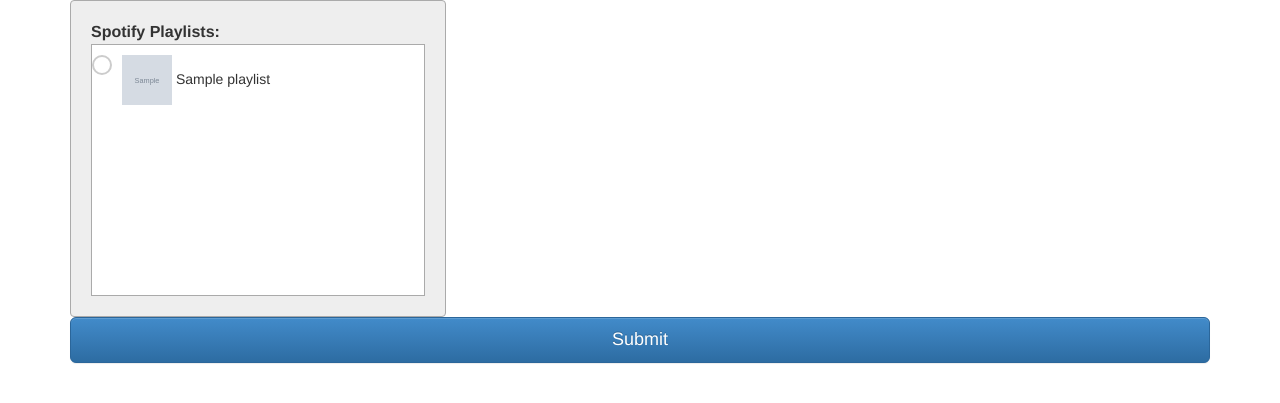
After one commit to matt-nann/PulseFi, a Flask app: template src/flaskServer/templates/forms/selectPlaylist.html in a window 1280 px wide. The commit adds this page. Shown: the top 403 px of the page. Run offline with Flask 3, Linux system fonts and the light colour scheme; the template is opened without the code that fills it: values that come from a table or form of the project are taken from there, most other values are stand-ins (such as "Sample title", 1, 10 or a date in 2020); grey boxes marked "Sample" are stand-in pictures; parts of the project's set-up code (start-up, migrations or seed data) failed here and were passed over; some libraries are stand-ins or nearby versions.

Commit message:
scrollable selectable playlist list for modes

```diff
--- a/src/APIs/fitbitData.py
+++ b/src/APIs/fitbitData.py
@@ -52,13 +52,13 @@ class FitbitClient(object):
         try:
             return getattr(self.fitbit, function)(resource, *args, **kwargs)
         except Exception as e:
-            print("Error retrieving auth client: ", e)
-            print("Error type: ", type(e))
+            print("Error retrieving auth client: ", e, " type: ", type(e))
             if isinstance(e, InvalidGrantError):
                 current_user.fitbit_authorized = False
                 current_user.fitbit_access_token = None
                 current_user.fitbit_refresh_token = None
                 self.db.session.commit()
+                return pd.DataFrame()
             if isinstance(e, HTTPTooManyRequests):
                 print("Too many requests for fitbit data, retrying in ", int(e.retry_after_secs) / 60 , " minutes")
             if isinstance(e, HTTPUnauthorized):
--- a/src/flaskServer/app.py
+++ b/src/flaskServer/app.py
@@ -5,15 +5,18 @@ from flask_migrate import Migrate
 import logging
 from functools import wraps
 from logging import Formatter, FileHandler
+import json
+import ast
 
-from src import getSecret, isRunningInCloud, baseUrl
+
+from src import getSecret, isRunningInCloud, baseUrl, ModesTypes
 from src.APIs.fitbitData import Fitbit_API
 from src.APIs.spotifyData import Spotify_API
 from src.APIs.ouraData import Oura_API
 from src.dashboard import add_dash_routes
 from src.flaskServer.config import Config
 from src.flaskServer.forms import *
-from src.flaskServer.models import User, db
+from src.flaskServer.models import User, db, PlaylistsForMode, Modes, RunningModes, Playlist
 
 def create_app():
 
@@ -31,6 +34,12 @@ def create_app():
         # engine = create_engine(Config.SQLALCHEMY_DATABASE_URI)
         # print('engine created', engine)
         # db.session.configure(bind=engine)
+
+        for mode in ModesTypes:
+            modeName = mode.name; modeId = mode.value
+            if not Modes.query.filter_by(mode_name=modeName).first():
+                db.session.add(Modes(modeId, modeName))
+                db.session.commit()
 
     def resetAPI_Auth():
         if current_user and current_user.is_authenticated:
@@ -75,10 +84,6 @@ def create_app():
 
         return decorated_view
 
-    @app.route('/')
-    def home():
-        return render_template('pages/home.html')
-
     # TODO remove me
     @app.route('/checkSecrets',)
     def checkSecrets():
@@ -88,36 +93,6 @@ def create_app():
     @login_required()
     def about():
         return render_template('pages/about.html')
-
-    # @app.route('/login', methods=['GET', 'POST'])
-    # def login():
-    #     if current_user.is_authenticated:
-    #         return redirect(url_for('home'))
-    #     form = LoginForm()
-    #     if form.validate_on_submit():
-    #         if 'guest_login' in request.form:
-    #             # Authenticate the guest account
-    #             guest_username = getSecret('GUEST_USERNAME')
-    #             guest_password = getSecret('GUEST_PASSWORD')
-    #             guest_user = User.query.filter_by(username=guest_username).first()
-    #             if guest_user is not None and guest_user.check_password(guest_password):
-    #                 login_user(guest_user)
-    #                 current_user.fitbit_authorized = True
-    #                 current_user.spotify_authorized = True
-    #                 db.session.commit()
-    #                 return redirect(url_for('home'))
-    #             else:
-    #                 flash('Invalid guest account credentials.', 'danger')
-    #         else:
-    #             # Authenticate the user's credentials
-    #             user = User.query.filter_by(username=form.username.data).first()
-    #             if user is not None and user.check_password(form.password.data):
-    #                 login_user(user, remember=True)
-    #                 resetAPI_Auth()  # replace with your function to reset the API authentication
-    #                 return redirect(url_for('home'))
-    #             else:
-    #                 flash('Invalid username or password.', 'danger')
-    #     return render_template('forms/login.html', title='Login', form=form)
 
     @app.route('/login', methods=['GET', 'POST'])
     def login():
@@ -197,6 +172,53 @@ def create_app():
     # ============= dash graphs ===========
     dashApp = add_dash_routes(app, db, spotify_and_fitbit_authorized_required)
 
+    @app.route('/')
+    def home():
+        if current_user.spotify_authorized:
+            playlists = spotify_API.userPlaylists()
+            # import json
+            # pretty
+            # print(json.dumps(playlists[0], indent=4, sort_keys=True))
+        else:
+            playlists = []
+        return render_template('pages/home.html', playlists=playlists)
+
+    @app.route('/selectPlaylist', methods=['GET', 'POST'])
+    @spotify_and_fitbit_authorized_required
+    def selectPlaylist():
+        DEBUG_SLEEP_MODE = 1
+        form = SelectPlaylistsForm()
+        usedPlaylists = PlaylistsForMode.query.filter_by(mode_id=DEBUG_SLEEP_MODE, user_id=current_user.id).all()
+        usedPlayIds = [playlist.playlist_id for playlist in usedPlaylists]
+        playlists = spotify_API.userPlaylists()
+        if usedPlayIds:
+            usedPlaylists = Playlist.query.filter(Playlist.playlist_id.in_(usedPlayIds)).filter_by( user_id=current_user.id).all()
+        new_plays = []
+        if request.method == 'POST':
+            sql_addingPlaylists = []; sql_newPlays = []
+            new_plays = request.form.getlist('selected_playlists') # must match the name of input checkbox that is toggle as the user selects playlists
+            usedPlaylists = PlaylistsForMode.query.filter_by(mode_id=DEBUG_SLEEP_MODE, user_id=current_user.id).all()
+            new_plays = [ast.literal_eval(p.strip()) for p in new_plays] # in html a dictionary is built as a string and must be converted
+            new_play_ids = [p['playlist_id'] for p in new_plays]
+            sql_play_ids = [p.playlist_id for p in Playlist.query.filter_by(user_id=current_user.id).all()]
+            for playlist_dict in new_plays:
+                if playlist_dict['playlist_id'] not in sql_play_ids:
+                    sql_addingPlaylists.append(Playlist(user_id=current_user.id, playlist_id=playlist_dict['playlist_id'], playlist_name=playlist_dict['playlist_name'], playlist_image_url=playlist_dict['playlist_image']))
+                if playlist_dict['playlist_id'] not in usedPlayIds:
+                    sql_newPlays.append(PlaylistsForMode(mode_id=DEBUG_SLEEP_MODE, user_id=current_user.id, playlist_id=playlist_dict['playlist_id']))
+            for playlist in usedPlaylists:
+                if playlist.playlist_id not in new_play_ids:
+                    db.session.delete(playlist)
+            db.session.add_all(sql_addingPlaylists)
+            db.session.add_all(sql_newPlays)
+            db.session.commit()
+        for playlist in playlists:
+            if request.method == 'POST' and playlist['id'] in new_play_ids:
+                playlist['selected'] = True
+            elif request.method == 'GET' and playlist['id'] in usedPlayIds:
+                playlist['selected'] = True
+        return render_template('forms/selectPlaylist.html', form=form, playlists=playlists)
+
     @app.route('/graph', methods=['GET'])
     @spotify_and_fitbit_authorized_required
     def graph():
--- a/src/flaskServer/forms.py
+++ b/src/flaskServer/forms.py
@@ -1,5 +1,5 @@
 from flask_wtf import Form, FlaskForm
-from wtforms import StringField, PasswordField, SubmitField, BooleanField
+from wtforms import StringField, PasswordField, SubmitField, BooleanField, SelectMultipleField, FieldList, FormField
 from wtforms.validators import DataRequired, EqualTo, Length, ValidationError
 from .models import User
 
@@ -55,3 +55,15 @@ class ForgotForm(FlaskForm):
     email = StringField(
         'Email', validators=[DataRequired(), Length(min=6, max=40)]
     )
+
+class PlaylistForm(FlaskForm):
+    name = StringField('Name', validators=[DataRequired()])
+    id = StringField('Id')
+
+class SelectPlaylistsForm(FlaskForm):
+    playlists = FieldList(FormField(PlaylistForm), min_entries=1)
+    submit = SubmitField('Submit')
+
+    def validate(self, extra_validators=None):
+        print('SelectPlaylistsForm.validate()', self.playlists.data)
+        return super().validate()
--- /dev/null
+++ b/src/flaskServer/static/css/home.css
@@ -0,0 +1,225 @@
+ul {
+list-style: none;
+padding-left: 0;
+}
+
+li {
+margin: 10px 0;
+}
+
+.listbox-area {
+    width: 33%;
+    display: grid;
+    grid-gap: 2em;
+    /* grid-template-columns: repeat(1, 1fr); */
+    padding: 20px;
+    border: 1px solid #aaa;
+    border-radius: 4px;
+    background: #eee;
+  }
+
+  [role="listbox"] {
+    margin: 1em 0 0;
+    padding: 0;
+    min-height: 18em;
+    border: 1px solid #aaa;
+    background: white;
+  }
+
+  [role="listbox"]#ss_elem_list {
+    position: relative;
+    max-height: 18em;
+    overflow-y: auto;
+  }
+
+  [role="listbox"] + *,
+  .listbox-label + * {
+    margin-top: 1em;
+  }
+
+  [role="group"] {
+    margin: 0;
+    padding: 0;
+  }
+
+  [role="group"] > [role="presentation"] {
+    display: block;
+    margin: 0;
+    padding: 0 0.5em;
+    font-weight: bold;
+    line-height: 2;
+    background-color: #ccc;
+  }
+
+  [role="option"] {
+    position: relative;
+    display: block;
+    padding: 0 1em 0 1.5em;
+    line-height: 1.8em;
+  }
+
+  [role="option"].focused {
+    background: #bde4ff;
+  }
+
+  [role="option"][aria-selected="true"]::before {
+    position: absolute;
+    left: 0.5em;
+    content: "✓";
+  }
+
+  button[aria-haspopup="listbox"] {
+    position: relative;
+    padding: 5px 10px;
+    width: 150px;
+    border-radius: 0;
+    text-align: left;
+  }
+
+  button[aria-haspopup="listbox"]::after {
+    position: absolute;
+    right: 5px;
+    top: 10px;
+    width: 0;
+    height: 0;
+    border: 8px solid transparent;
+    border-top-color: currentcolor;
+    border-bottom: 0;
+    content: "";
+  }
+
+  button[aria-haspopup="listbox"][aria-expanded="true"]::after {
+    position: absolute;
+    right: 5px;
+    top: 10px;
+    width: 0;
+    height: 0;
+    border: 8px solid transparent;
+    border-top: 0;
+    border-bottom-color: currentcolor;
+    content: "";
+  }
+
+  button[aria-haspopup="listbox"] + [role="listbox"] {
+    position: absolute;
+    margin: 0;
+    width: 9.5em;
+    max-height: 10em;
+    border-top: 0;
+    overflow-y: auto;
+  }
+
+  [role="toolbar"] {
+    display: flex;
+  }
+
+  [role="toolbar"] > * {
+    border: 1px solid #aaa;
+    background: #ccc;
+  }
+
+  [role="toolbar"] > [aria-disabled="false"]:focus {
+    background-color: #eee;
+  }
+
+  button {
+    font-size: inherit;
+  }
+
+  button[aria-disabled="true"] {
+    opacity: 0.5;
+  }
+
+  .move-right-btn::after {
+    content: " →";
+  }
+
+  .move-left-btn::before {
+    content: "← ";
+  }
+
+  .annotate {
+    color: #366ed4;
+    font-style: italic;
+  }
+
+  .hidden {
+    display: none;
+  }
+
+  .offscreen {
+    position: absolute;
+    width: 1px;
+    height: 1px;
+    overflow: hidden;
+    clip: rect(1px 1px 1px 1px);
+    clip: rect(1px, 1px, 1px, 1px);
+    font-size: 14px;
+    white-space: nowrap;
+  }
+
+  .listbox-area {
+    position: relative;
+    display: inline-block;
+    vertical-align: top;
+    margin-right: 20px;
+  }
+
+  .listbox-label {
+    font-size: 16px;
+    font-weight: bold;
+    margin-bottom: 10px;
+  }
+
+  #ss_elem_list {
+    list-style: none;
+    padding: 0;
+    margin: 0;
+  }
+
+  #ss_elem_list li {
+    position: relative;
+    padding-left: 30px;
+    font-size: 14px;
+    line-height: 1.5;
+    cursor: pointer;
+  }
+
+  #ss_elem_list li input[type="checkbox"] {
+    position: absolute;
+    left: 0;
+    top: 0;
+    opacity: 0;
+    cursor: pointer;
+  }
+
+  .checkmark {
+    position: absolute;
+    top: 0;
+    left: 0;
+    height: 20px;
+    width: 20px;
+    background-color: #fff;
+    border: 2px solid #ccc;
+    border-radius: 50%;
+  }
+
+  #ss_elem_list li:hover .checkmark {
+    background-color: #eee;
+  }
+
+  #ss_elem_list li input[type="checkbox"]:checked ~ .checkmark {
+    background-color: #3cb371;
+    border-color: #3cb371;
+  }
+
+  #ss_elem_list li input[type="checkbox"]:checked ~ .checkmark:after {
+    content: "\2714";
+    display: block;
+    position: absolute;
+    top: 50%;
+    left: 50%;
+    transform: translate(-50%, -50%);
+    color: #fff;
+    font-size: 14px;
+  }
--- /dev/null
+++ b/src/flaskServer/templates/forms/selectPlaylist.html
@@ -0,0 +1,50 @@
+{% extends 'layouts/form.html' %}
+{% block title %}Select Playlists{% endblock %}
+{% block content %}
+    <link rel= "stylesheet" type= "text/css" href= "{{ url_for('static',filename='css/home.css') }}">
+    <form method="post" class="form">
+        {{ form.hidden_tag() }}
+        <div class="listbox-area">
+            <span id="ss_elem" class="listbox-label">Spotify Playlists:</span>
+            <ul id="ss_elem_list" tabindex="0" role="listbox" aria-labelledby="ss_elem">
+            {% for playlist in playlists %}
+                <li id="ss_elem_{{ playlist.name }}" role="option">
+                <input type="checkbox" name="selected_playlists" value=
+                    "{{
+                        {'playlist_id':playlist.id,
+                        'playlist_name':playlist.name,
+                        'playlist_image':(playlist.image_url if playlist.image_url else ''),
+                        }
+                    }}" style="label" {% if playlist.selected %}checked{% endif %}/>
+                    <!-- adds the checked attribute if a playlist has been selected before -->
+                {% if playlist['image_url'] %}
+                    <img src="{{ playlist.image_url }}" alt="{{ playlist.name }} icon" style="width:50px;height:50px;">
+                {% else %}
+                    <img src="{{ url_for('static', filename='img/defaultSpotifyPlaylist.png') }}" alt="Spotify icon" style="width:50px;height:50px;">
+                {% endif %}
+                {{ playlist.name }}
+                <span class="checkmark"></span>
+                </li>
+            {% endfor %}
+            </ul>
+        </div>
+        <input type="submit" value="Submit" class="btn btn-primary btn-lg btn-block">
+    </form>
+    {% for field, errors in form.errors.items() %}
+    <div class="alert alert-danger">
+        {% for error in errors %}
+        <span>{{ error }}</span><br>
+        {% endfor %}
+    </div>
+    {% endfor %}
+    <script>
+        var listItems = document.querySelectorAll('#ss_elem_list li');
+        listItems.forEach(function(item) {
+          var checkbox = item.querySelector('input[type="checkbox"]');
+          item.addEventListener('click', function() {
+            checkbox.checked = !checkbox.checked;
+            item.classList.toggle('checked');
+          });
+        });
+      </script>
+{% endblock %}
--- a/src/flaskServer/templates/pages/home.html
+++ b/src/flaskServer/templates/pages/home.html
@@ -10,9 +10,9 @@
     <li><a href="#" onclick="document.getElementById('user_authorize_fitbit').submit();return false;">Authorize Fitbit</a></li>
     <form id="user_authorize_fitbit" method="get" class="form" action="{{ url_for('user_authorize_fitbit') }}"></form>
     {% endif %}
-    {% if current_user.spotify_authorized and current_user.fitbit_authorized %}
+    <!-- {% if current_user.spotify_authorized and current_user.fitbit_authorized %}
       <iframe src="{{ url_for('basicHeartRateAndTempo') }}" width="100%" height="500px"></iframe>
-    {% endif %}
+    {% endif %} -->
   {% else %}
     <div class="page-header">
       <h1>Sticky footer with fixed navbar</h1>
```
Also changed, not shown: src/APIs/spotifyData.py (+33 -0 lines), src/__init__.py (+7 -0 lines), src/flaskServer/models.py (+43 -0 lines), src/flaskServer/static/img/defaultSpotifyPlaylist.png (added), 2 other files.
